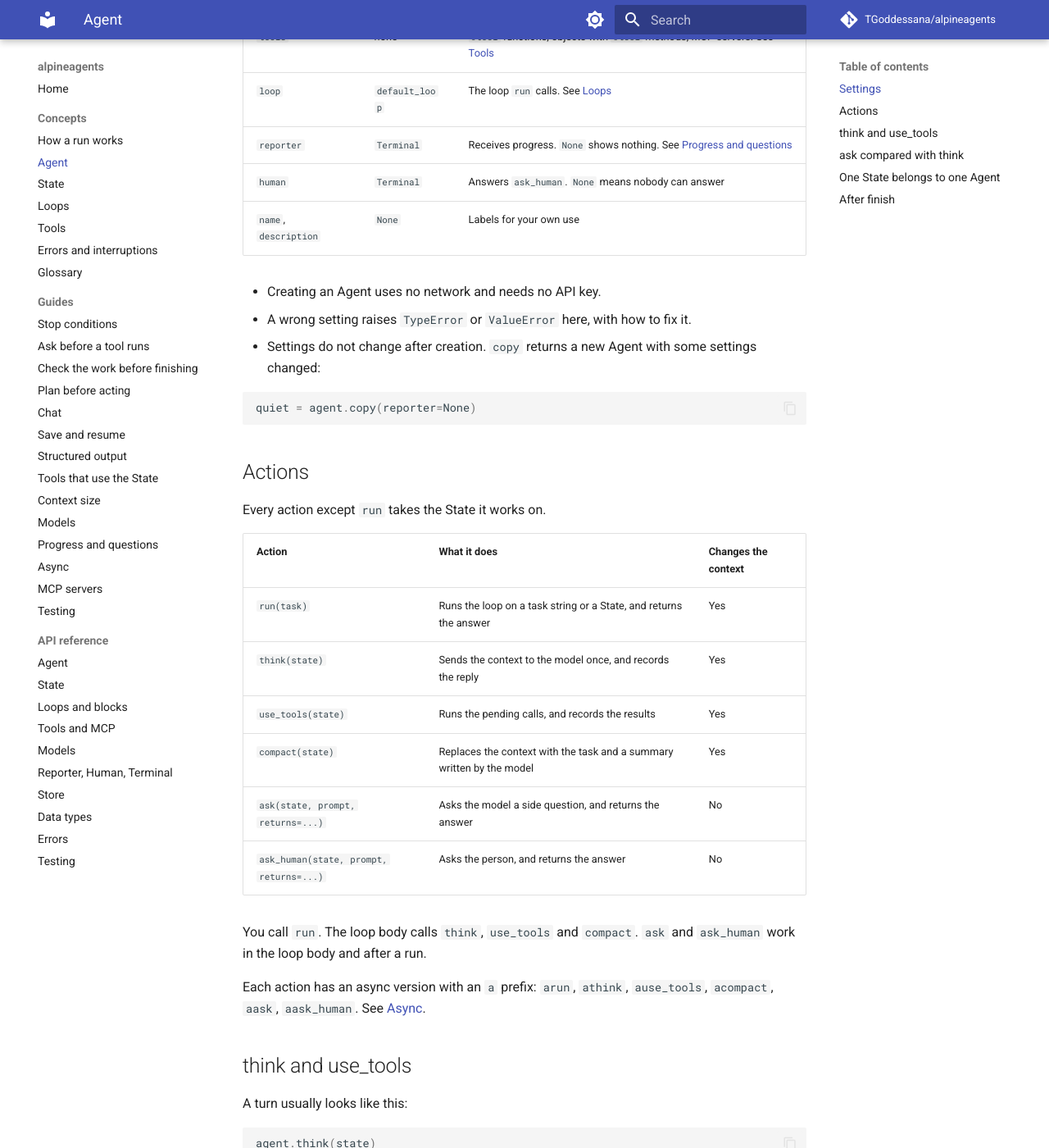
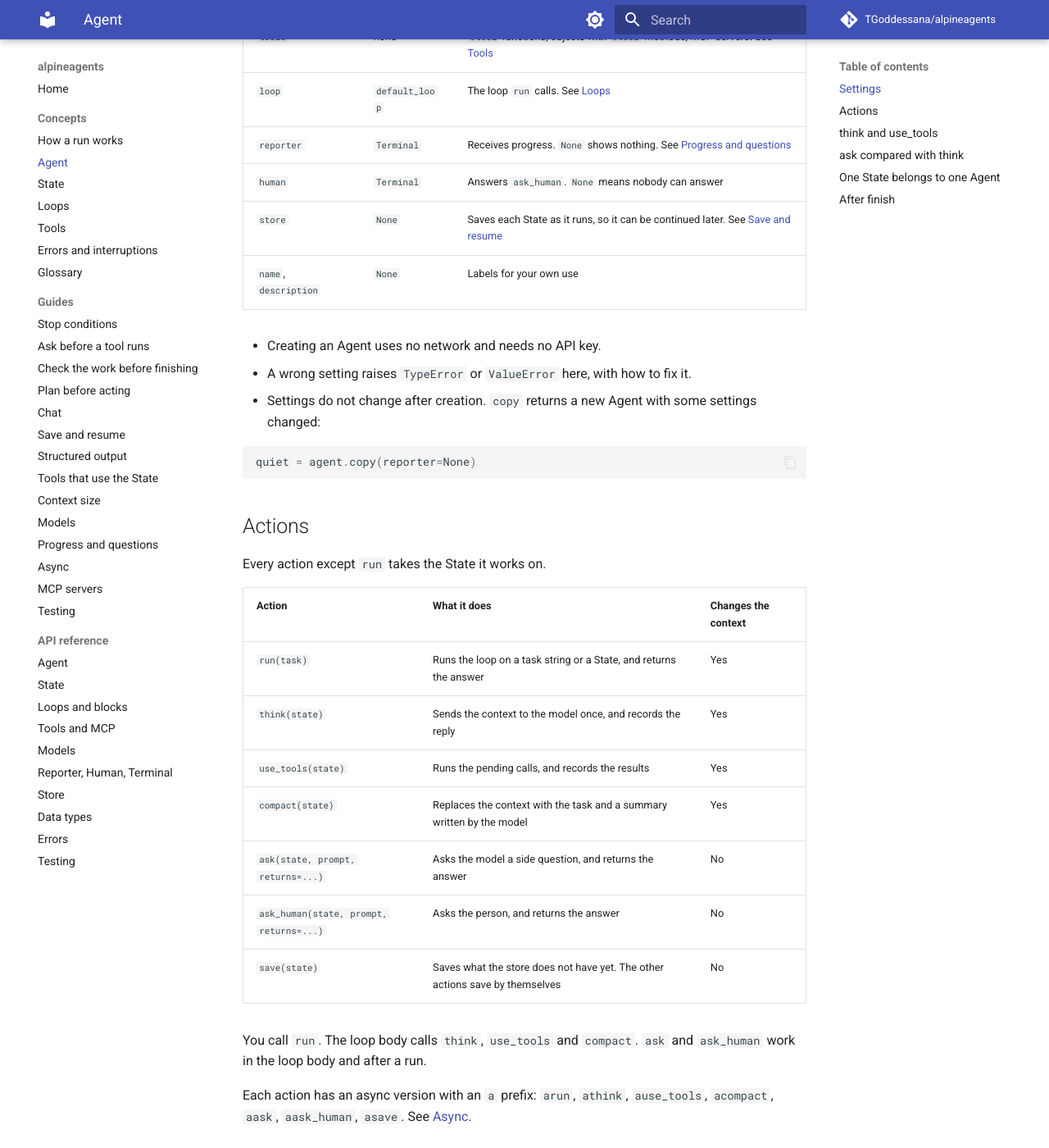
Before and after one commit to TGoddessana/alpineagents, an MkDocs documentation site: the page built from docs/concepts/agent.md, in a window 1280 px wide and 1400 px high, scrolled down 662 px. Shown: the whole window at 82% size. Built offline with MkDocs 1.6.1 and Material for MkDocs 9.7.7, drawn with Linux system fonts in a browser that asks for light colours; comment, search, counter and statistics services are not loaded; some of the changed text lies outside the part shown.

Commit message:
Mention the Store in the Agent, overview, errors, glossary, async and testing docs

```diff
--- a/docs/concepts/agent.md
+++ b/docs/concepts/agent.md
@@ -25,6 +25,7 @@ agent = Agent(
 | `loop` | `default_loop` | The loop `run` calls. See [Loops](loops.md) |
 | `reporter` | `Terminal` | Receives progress. `None` shows nothing. See [Progress and questions](../guides/progress.md) |
 | `human` | `Terminal` | Answers `ask_human`. `None` means nobody can answer |
+| `store` | `None` | Saves each State as it runs, so it can be continued later. See [Save and resume](../guides/resume.md) |
 | `name`, `description` | `None` | Labels for your own use |
 
 - Creating an Agent uses no network and needs no API key.
@@ -47,12 +48,13 @@ Every action except `run` takes the State it works on.
 | `compact(state)` | Replaces the context with the task and a summary written by the model | Yes |
 | `ask(state, prompt, returns=...)` | Asks the model a side question, and returns the answer | No |
 | `ask_human(state, prompt, returns=...)` | Asks the person, and returns the answer | No |
+| `save(state)` | Saves what the store does not have yet. The other actions save by themselves | No |
 
 You call `run`. The loop body calls `think`, `use_tools` and `compact`. `ask` and `ask_human` work in the loop body
 and after a run.
 
 Each action has an async version with an `a` prefix: `arun`, `athink`, `ause_tools`, `acompact`, `aask`,
-`aask_human`. See [Async](../guides/async.md).
+`aask_human`, `asave`. See [Async](../guides/async.md).
 
 ## think and use_tools
 
@@ -94,6 +96,9 @@ raise `ValueError`. `ask` works from any Agent.
 
 `agent.copy(...)` returns another Agent. It cannot continue a State that the original Agent already ran.
 
+A State loaded with `store.load(id)` has no owner yet, so the Agent in your code can continue it. See
+[Save and resume](../guides/resume.md).
+
 ## After finish
 
 `state.finish()` ends the State for good. After it, `think`, `use_tools`, `ask` and `run` raise `ValueError`.
```
Also changed, not shown: docs/concepts/errors.md (+6 -0 lines), docs/concepts/glossary.md (+2 -0 lines), docs/concepts/overview.md (+3 -0 lines), docs/guides/async.md (+4 -0 lines), docs/guides/testing.md (+12 -0 lines).
